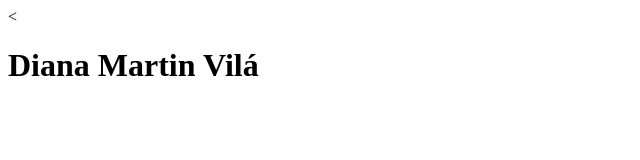
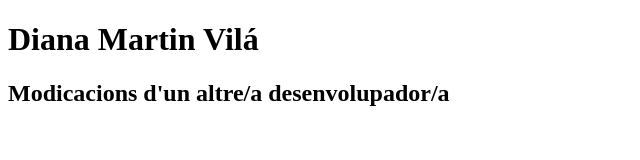
Before and after one commit to DianaIOC/CreacioDigital, a website: page public_html/index.html in a window 1280 px wide. Shown: the whole page, without its empty margins (0-640 px from the left). Drawn offline with Linux system fonts and the light colour scheme.

Commit message:
Modificacions desenvolupador

```diff
--- a/public_html/index.html
+++ b/public_html/index.html
@@ -10,6 +10,8 @@ Click nbfs://nbhost/SystemFileSystem/Templates/Other/html.html to edit this temp
         <meta name="viewport" content="width=device-width, initial-scale=1.0">
     </head>
     <body>
-        <<h1>Diana Martin Vilá</h1>
+        <h1>Diana Martin Vilá</h1>
+        <h2>Modicacions d'un altre/a desenvolupador/a</h2>
+
     </body>
 </html>
```
